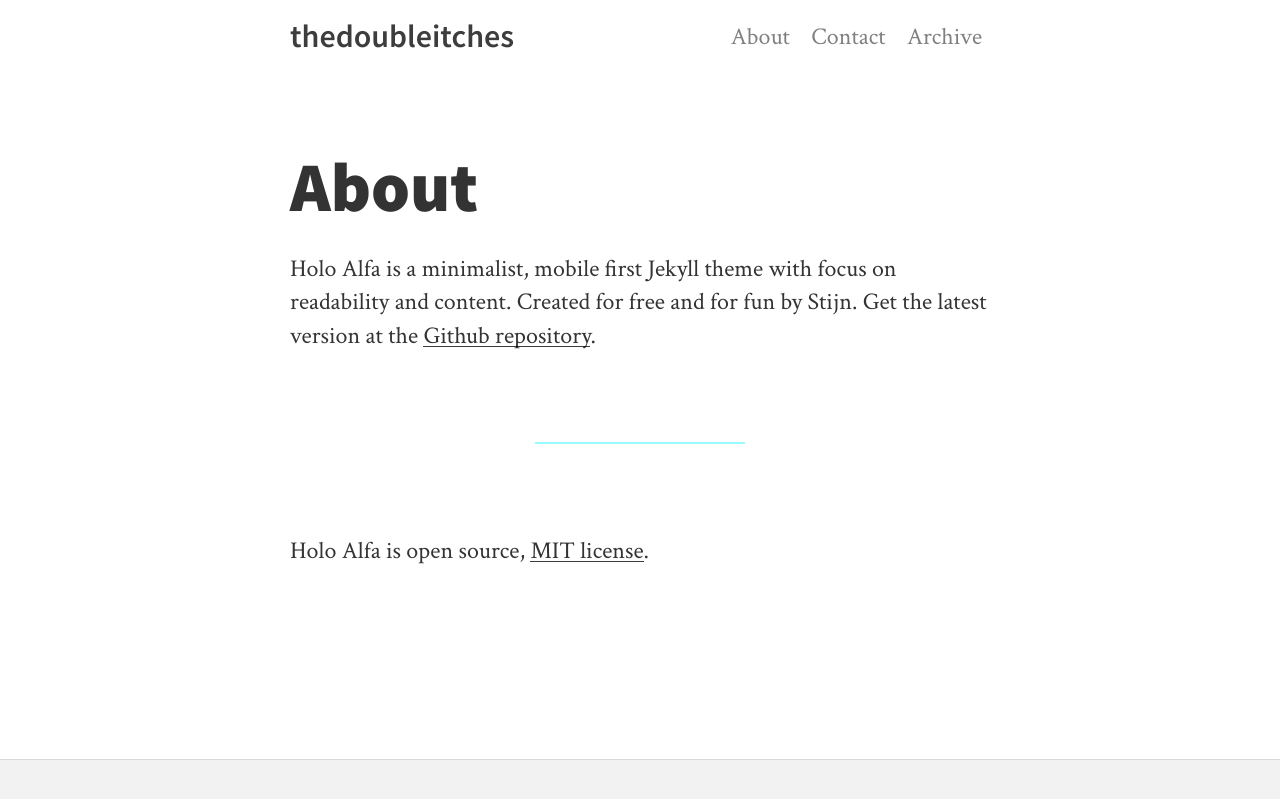
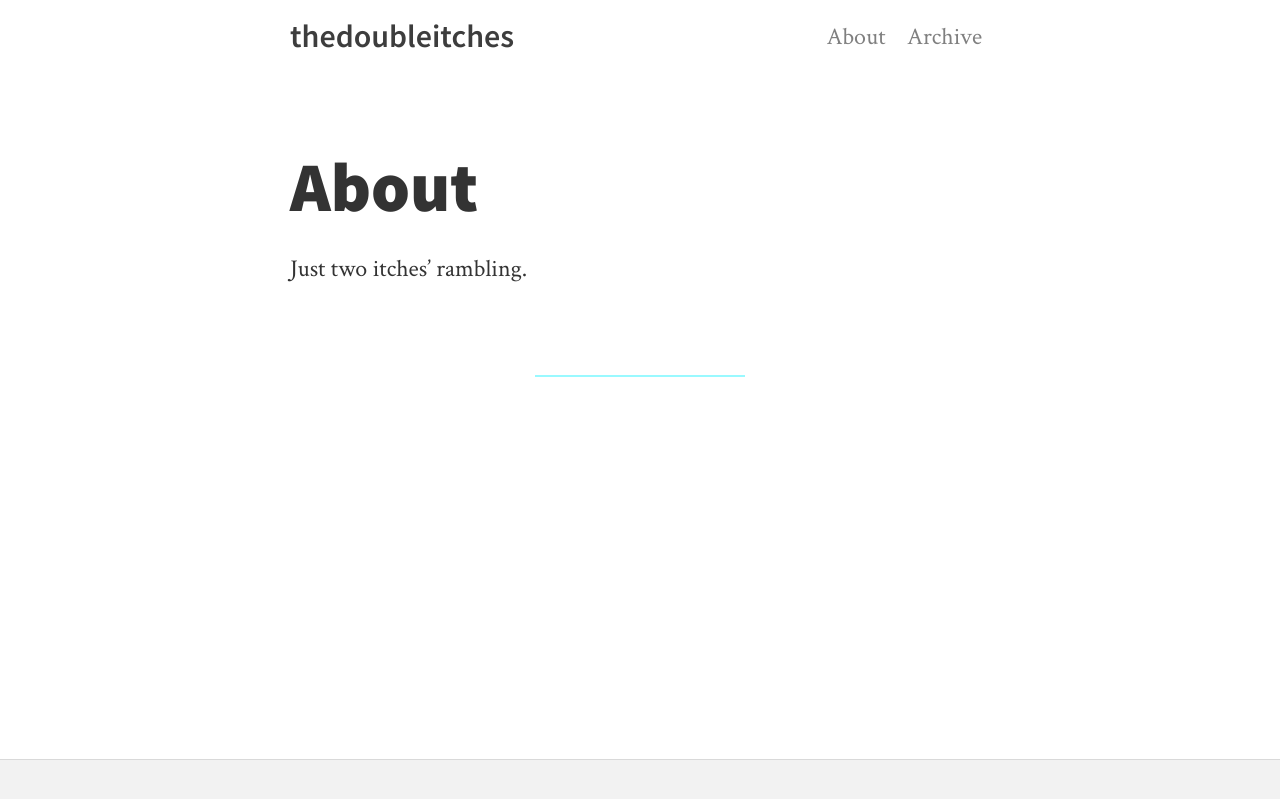
Before and after one commit to thedoubleitches/thedoubleitches.github.io, a Jekyll site: the page built from about.md, in a window 1280 px wide. Shown: the top 799 px of the page. Built offline with Jekyll 4.4.1, drawn with Linux system fonts in a browser that asks for light colours; nearby versions of some CDN libraries.

Commit message:
blog updated

```diff
--- a/_includes/navigation.html
+++ b/_includes/navigation.html
@@ -1,5 +1,4 @@
 <nav>
   <a href="{{ site.baseurl }}/about/">About</a>
-  <a href="{{ site.baseurl }}/contact/">Contact</a>
   <a href="{{ site.baseurl }}/archive/">Archive</a>
 </nav>
--- a/about.md
+++ b/about.md
@@ -3,8 +3,6 @@ layout: page
 title: About
 ---
 
-Holo Alfa is a minimalist, mobile first Jekyll theme with focus on readability and content. Created for free and for fun by Stijn. Get the latest version at the [Github repository](https://github.com/stijnvc/holo-alfa).
+Just two itches' rambling.
 
 ---
-
-Holo Alfa is open source, [MIT license](http://opensource.org/licenses/MIT).
```
Also changed, not shown: contact.html (deleted, +0 -15 lines).
